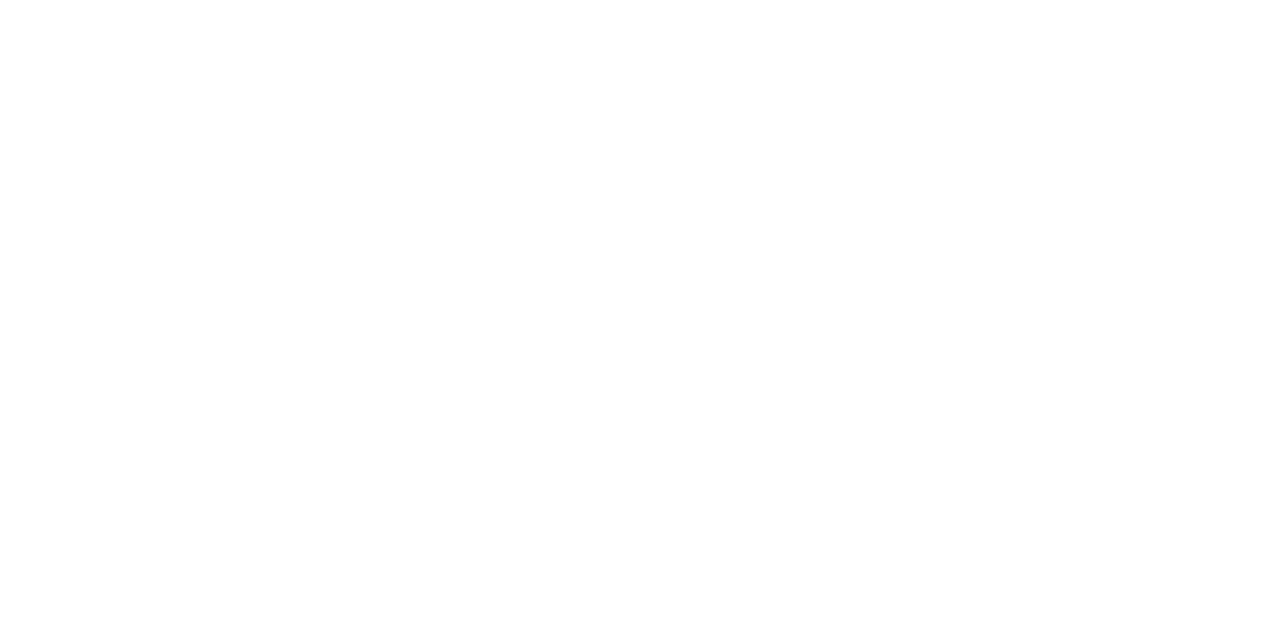
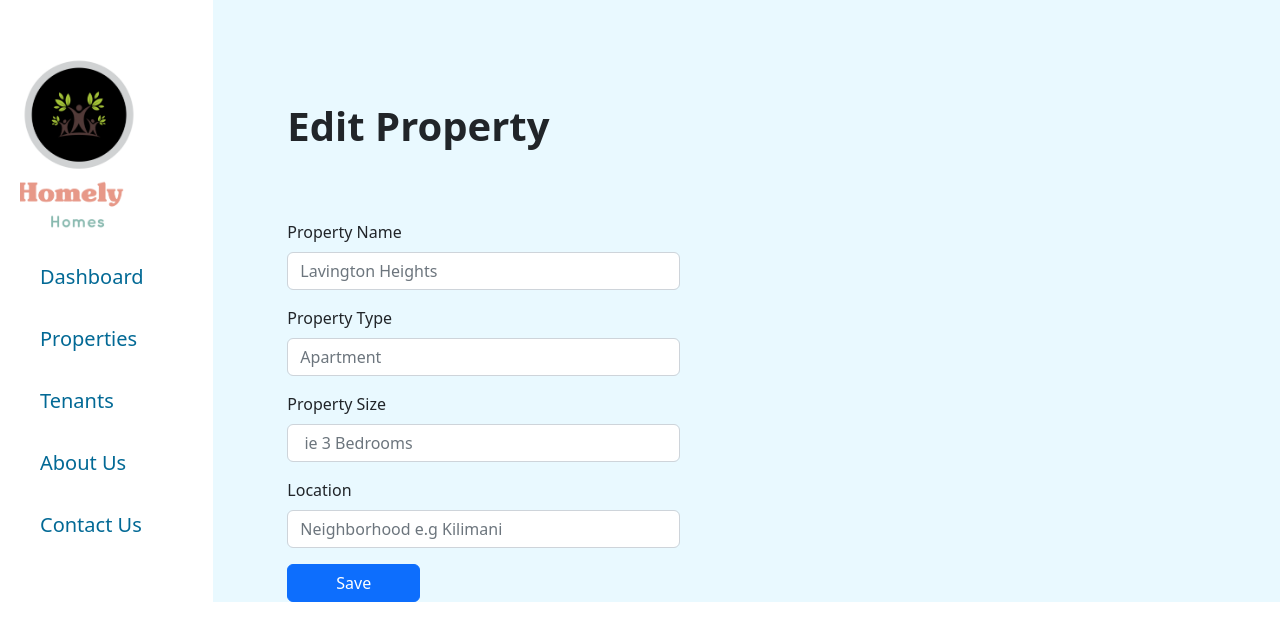
Before and after one commit to Bernard065/Property_management-app-frontend, a React (Create React App) app: page /edit_properties in a window 1280 px wide. Before the commit this address had no page. Shown: the top 640 px of the page. Built offline with nearby package versions, Linux system fonts and the light colour scheme.

Commit message:
editing page

```diff
--- a/src/components/EditProperty.js
+++ /dev/null
@@ -1,9 +0,0 @@
-import React from 'react'
-
-const EditProperty = () => {
-  return (
-    <div>EditProperty</div>
-  )
-}
-
-export default EditProperty
--- /dev/null
+++ b/src/components/EditPropertyForm.js
@@ -0,0 +1,110 @@
+import React, { useState } from 'react'
+import { Form, Button } from 'react-bootstrap'
+import { useNavigate } from 'react-router-dom'
+import Navbar from '../pages/Navbar/Navbar'
+
+
+const EditPropertyForm = () => {
+  const [property_name, setPropertyName] = useState("");
+  const [property_type, setPropertyType] = useState("");
+  const [property_size, setPropertySize] = useState("");
+  const [location, setLocation] = useState("");
+
+
+  const navigate = useNavigate();
+
+  const baseUrl = "http://localhost:9292/";
+
+  const editProperty = () => {
+    const propertyData = {
+      property_name: property_name,
+      location: location,
+      property_type: property_type,
+      property_size: property_size,
+    };
+    fetch(`${baseUrl}property/{property.id}`, {
+      method: "PATCH",
+      headers: {
+        "Content-Type": "application/json",
+      },
+      body: JSON.stringify(propertyData),
+    }).then((r) => r.json());
+  }
+
+
+  // creating a function to handle submissions
+  const handleSubmit = (e) => {
+    e.preventDefault();
+    editProperty();
+
+
+    alert("saved")(navigate("/properties"));
+  }
+  return (
+    <div className="container-fluid">
+      <div className="row">
+        <div className="left col-2">
+          <Navbar/>
+        </div>
+        <div style={{backgroundColor:"#e9f9ff",maxHeight:"100%",overflowY:"scroll"}} className="right col-10">
+      <div className="row mt-5">
+        </div>
+      <div style={{marginLeft:"50px"}} className="row mt-5 ml-3">
+      <p className="header-1">Edit Property</p>
+        </div>
+        <div style={{marginLeft:"50px"}}className="row mt-5 ml-5">
+      <Form onSubmit={handleSubmit}>
+        <Form.Group className="mb-3" controlId="formBasicEmail">
+          <Form.Label>Property Name</Form.Label>
+          <Form.Control
+          style={{maxWidth:"40%"}}
+            property_name="property_name"
+            type="text"
+            placeholder="Lavington Heights"
+            onChange={(e) => setPropertyName(e.target.value)}
+          />
+        </Form.Group>
+        <Form.Group className="mb-3" controlId="formBasicEmail">
+          <Form.Label>Property Type</Form.Label>
+          <Form.Control
+            style={{maxWidth:"40%"}}
+            property_type="property_type"
+            type="text"
+            placeholder="Apartment"
+            onChange={(e) => setPropertyType(e.target.value)}
+          />
+        </Form.Group>
+        <Form.Group className="mb-3" controlId="formBasicEmail">
+          <Form.Label>Property Size</Form.Label>
+          <Form.Control
+            style={{maxWidth:"40%"}}
+            property_size="property_size"
+            type="integer"
+            placeholder=" ie 3 Bedrooms"
+            onChange={(e) => setPropertySize(e.target.value)}
+          />
+        </Form.Group>
+        <Form.Group className="mb-3" controlId="formBasicEmail">
+          <Form.Label>Location</Form.Label>
+          <Form.Control
+          style={{maxWidth:"40%"}}
+            type="text"
+            location="location"
+            placeholder="Neighborhood e.g Kilimani"
+            onChange={(e) => setLocation(e.target.value)}
+          />
+        </Form.Group>
+
+
+        <Button variant="primary" type="submit" className="btn-block px-5">
+           Save
+        </Button>
+      </Form>
+      </div>
+      </div>
+      </div>
+    </div>
+  )
+}
+
+export default EditPropertyForm
--- a/src/components/TopNavBar.js
+++ b/src/components/TopNavBar.js
@@ -3,6 +3,7 @@ import { useNavigate } from 'react-router-dom'
 import { Container, Navbar, Form, FormControl, Button, Row, Col } from 'react-bootstrap'
 import Avatar from 'react-avatar'
 import { PlusCircle, BellFill } from 'react-bootstrap-icons'
+
 
 const TopNavBar = ({ setSearch }) => {
 
@@ -28,6 +29,7 @@ const TopNavBar = ({ setSearch }) => {
                 </div>
             </Row>
 
+
             <a href="/">
                 <Row>
                     <Col className="avatar-col">
--- a/src/pages/Properties/PropertiesList.js
+++ b/src/pages/Properties/PropertiesList.js
@@ -1,4 +1,5 @@
 import React from 'react'
+import { Link } from 'react-router-dom';
 
 
 
@@ -32,11 +33,14 @@ const PropertiesList = ({ search, property, getProperties }) => {
             </button>
           </div>
           <div className="col">
-            <button
-              className="editBtn"
-            >
-              Edit
-            </button>
+            <Link to="/edit_properties">
+              <button
+                className="editBtn"
+              >
+                Edit
+              </button>
+            </Link>
+
           </div>
 
         </div>
--- a/src/routes.js
+++ b/src/routes.js
@@ -7,7 +7,8 @@ import Login from "./pages/Login/Login"
 import AddPropertyForm from "./components/AddPropertyForm"
 import Properties from "./pages/Properties/Properties"
 import Tenants from "./pages/Tenants/Tenants"
-import EditProperty from "./components/EditProperty"
+import EditPropertyForm from "./components/EditPropertyForm"
+
 
 
 
@@ -17,7 +18,7 @@ const BaseRouter = () => {
         <Routes>
             <Route path="/" element={<Login />} />
             <Route path="/properties" element={<Properties />} />
-            <Route path='/properties/:id' element={<EditProperty />} />
+            <Route path='/edit_properties' element={<EditPropertyForm />} />
             <Route path="/dashboard" element={<Dashboard />} />
             <Route path="/contact_us" element={<Contact />} />
             <Route path="/about_us" element={<About />} />
```
